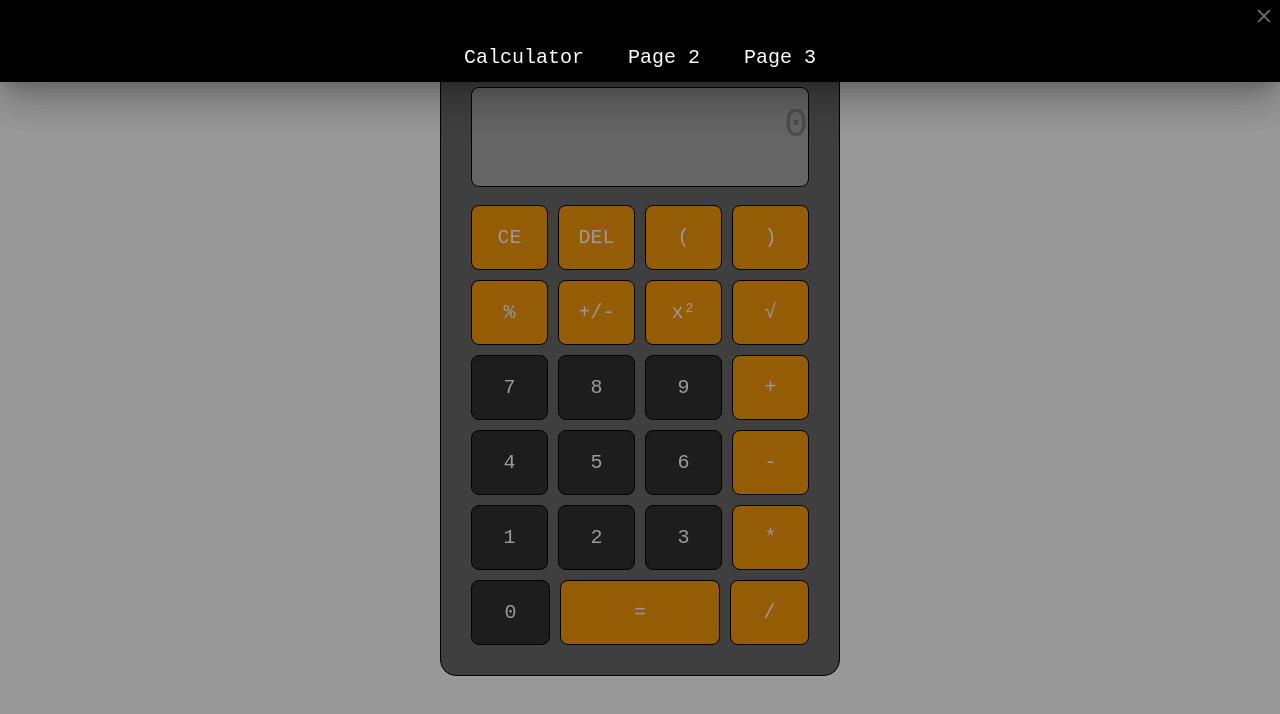
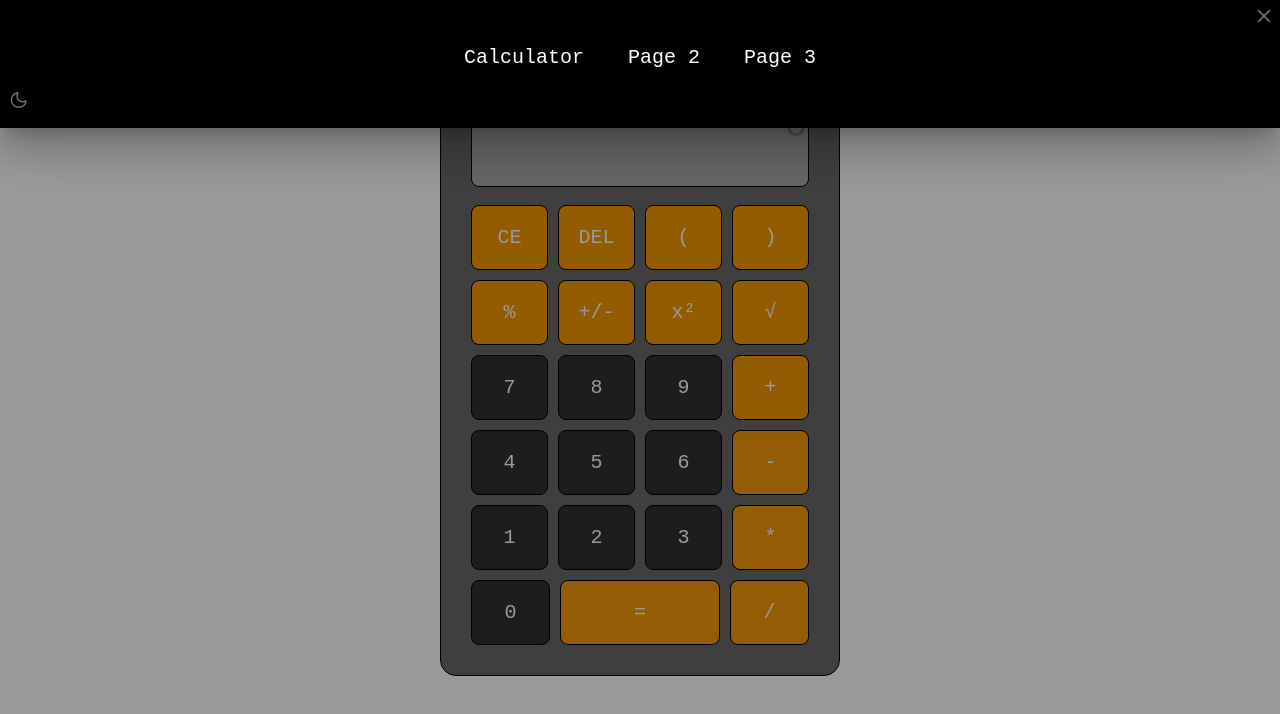
Before and after one commit to c-klayaani/calculator-react-js, a React (Create React App) app: page / in a window 1280 px wide. Both pictures are taken after a click on the button 639 px from the left and 27 px from the top of the page. Shown: the top 714 px of the page. Built offline with nearby package versions, Linux system fonts and the light colour scheme.

Commit message:
added theme for navigation_bar

```diff
--- a/src/App.tsx
+++ b/src/App.tsx
@@ -5,10 +5,12 @@ import Page1 from "./navigation/Pages/page1";
 import Page2 from "./navigation/Pages/page2";
 import Page3 from "./navigation/Pages/page3";
 import MainLayout from "./navigation/Pages/components/MainLayout";
+import { ThemeProvider } from './context/ThemeContext';
 
 const App: React.FC = () => {
   return (
     <Router>
+      <ThemeProvider>
       <CalculatorProvider>
         <div>
           <Routes>
@@ -21,6 +23,7 @@ const App: React.FC = () => {
           </Routes>
         </div>
       </CalculatorProvider>
+      </ThemeProvider>
     </Router>
   );
 };
--- a/src/assets/style/NavigationBar.css
+++ b/src/assets/style/NavigationBar.css
@@ -2,8 +2,6 @@
     display: flex;
     justify-content: center;
     align-items: center;
-    background-color: black;
-    color: #fff;
     height: 50px;
     gap: 10px;
     position: sticky;
@@ -12,11 +10,10 @@
 
 .navigation-bar a {
     text-decoration: none;
-    color: #fff;
     padding: 10px 16px;
     font-size: 20px;
     font-family: "Roboto Mono", monospace;
-    border: 1px solid black;
+    border: 1px solid transparent;
 }
 
 .navigation-bar a:hover {
@@ -30,11 +27,40 @@
     margin-bottom: 10px;
 }
 
-.p-sidebar, .p-sidebar-header, .p-sidebar-content  {
+.p-sidebar, .p-sidebar-header, .p-sidebar-content {
     padding: 0px;
-    background-color: black;
 }
 
 .p-sidebar-top .p-sidebar-enter-done, .p-sidebar-bottom .p-sidebar-enter-done, .p-sidebar-left .p-sidebar-enter-done, .p-sidebar-right .p-sidebar-enter-done {
-    height: 82px;
+    height: 128px;
 }
+
+.mode {
+    color: #6c757d;
+    border: 0 none;
+    border-radius: 20px;
+    background: transparent;
+
+}
+
+.mode:hover {
+    background-color: #fff;
+}
+
+.theme-dark .navigation-bar,
+.theme-dark .navigation-bar a,
+.theme-dark .p-sidebar,
+.theme-dark .p-sidebar-header,
+.theme-dark .p-sidebar-content {
+    background-color: black;
+    color: white;
+}
+
+.theme-light .navigation-bar,
+.theme-light .navigation-bar a,
+.theme-light .p-sidebar,
+.theme-light .p-sidebar-header,
+.theme-light .p-sidebar-content {
+    background-color: #fff;
+    color: black;
+}
--- /dev/null
+++ b/src/context/ThemeContext.tsx
@@ -0,0 +1,35 @@
+import React, { createContext, useContext, useState, ReactNode } from 'react';
+
+interface ThemeContextProps {
+  isDarkTheme: boolean;
+  toggleTheme: () => void;
+}
+
+const ThemeContext = createContext<ThemeContextProps | undefined>(undefined);
+
+interface ThemeProviderProps {
+  children: ReactNode;
+}
+
+export const ThemeProvider: React.FC<ThemeProviderProps> = ({ children }) => {
+  const [isDarkTheme, setIsDarkTheme] = useState<boolean>(true);
+
+  const toggleTheme = () => {
+    setIsDarkTheme((prevTheme) => !prevTheme);
+    console.log('theme');
+  };
+
+  return (
+    <ThemeContext.Provider value={{ isDarkTheme, toggleTheme }}>
+      {children}
+    </ThemeContext.Provider>
+  );
+};
+
+export const useTheme = () => {
+  const context = useContext(ThemeContext);
+  if (!context) {
+    throw new Error('useTheme must be used within a ThemeProvider');
+  }
+  return context;
+};
--- a/src/navigation/Pages/components/NavigationBar.tsx
+++ b/src/navigation/Pages/components/NavigationBar.tsx
@@ -3,18 +3,21 @@ import { Link } from 'react-router-dom';
 import '../../../assets/style/NavigationBar.css';
 import { Sidebar } from 'primereact/sidebar';
 import { Button } from 'primereact/button';
+import { useTheme } from '../../../context/ThemeContext';
 
 const NavigationBar: React.FC = () => {
   const [visible, setVisible] = useState<boolean>(false);
+  const { isDarkTheme, toggleTheme } = useTheme();
 
   return (
-    <div className="navigation-container">
-      <Sidebar visible={visible} position="top" onHide={() => setVisible(false)} className="custom-sidebar">
-        <div className="navigation-bar">
+    <div className={`navigation-container ${isDarkTheme ? 'theme-dark' : 'theme-light'}`}>
+      <Sidebar visible={visible} position="top" onHide={() => setVisible(false)} className={`custom-sidebar ${isDarkTheme ? 'theme-dark' : 'theme-light'}`}>
+        <div className={`navigation-bar ${isDarkTheme ? 'theme-dark' : 'theme-light'}`}>
           <Link to="/page1">Calculator</Link>
           <Link to="/page2">Page 2</Link>
           <Link to="/page3">Page 3</Link>
         </div>
+        <Button className='mode' icon={`pi pi-${isDarkTheme ? 'moon' : 'sun'}`} onClick={toggleTheme} />
       </Sidebar>
       <Button icon="pi pi-arrow-down" onClick={() => setVisible(true)} />
     </div>
```
